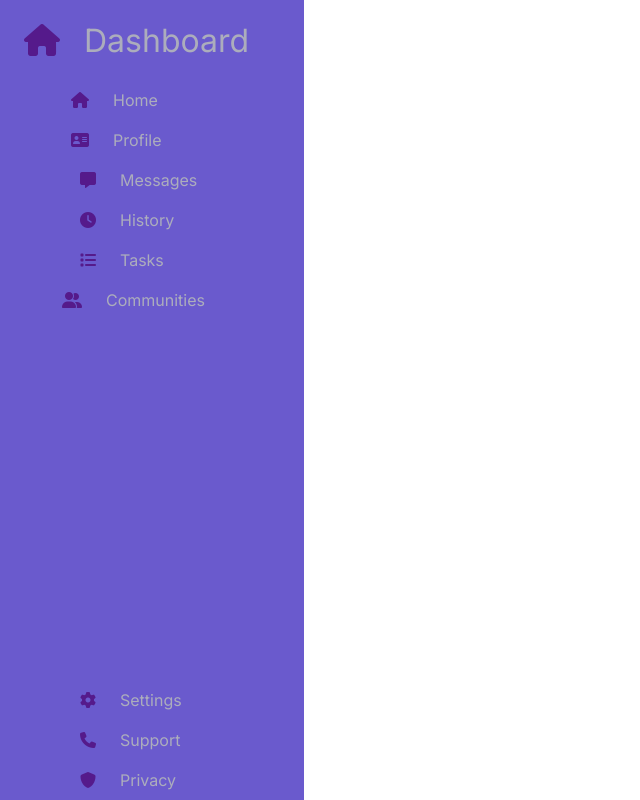
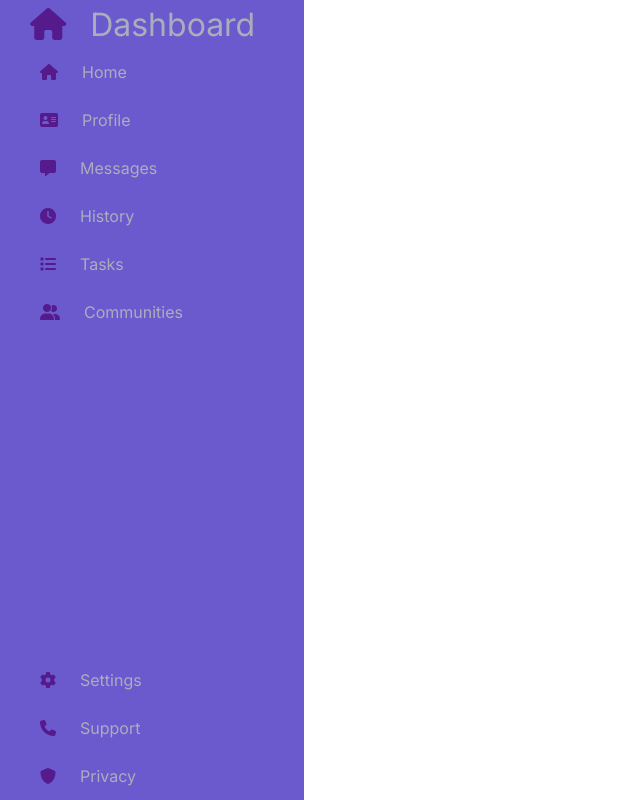
Before and after one commit to Krispie7/admin-dashboard, a plain HTML site: page index.html in a window 1280 px wide. Shown: the whole page, without its empty margins (0-640 px from the left). Drawn offline with Linux system fonts and the light colour scheme.

Commit message:
smoother transition navbar

```diff
--- a/styles.css
+++ b/styles.css
@@ -27,6 +27,8 @@ body{
 
 #navBarTitle{
     font-size: 2rem;
+    align-content: center;
+    justify-content: center;
 }
 .linkText{
     display:none;
@@ -36,11 +38,12 @@ body{
 .navBarNav{
     height: 100%;
     list-style-type: none;
-    display:grid;
-    grid-template-rows:repeat(20, 1fr);
+    display:flex;
+    flex-direction: column;
     padding:0;
-    justify-items: center;
+    align-items: center;
     margin:0;
+    width:3rem;
 }
 
 
@@ -53,9 +56,9 @@ body{
 .navBar:hover .linkText{
     display:inline;
 }
-.navBar:hover .navLink{
-    grid-auto-flow: column;
-    grid-template-columns: 1fr 8fr;
+.navBar:hover #navBarTitle{
+    justify-content: left;
+    transform: translate(-.615rem, 0%);
 }
 /*ON HOVERRR*/
 
@@ -65,8 +68,10 @@ body{
 }
 
 .navLink{
-    display:grid;
-    grid-template-columns: 1fr;
+    display:flex;
+    width:1rem;
+    height:1rem;
+    margin: 1rem;
     align-items: center;
 }
 
@@ -75,18 +80,6 @@ a{
 }
 
 
-#navBarTitle{
-    grid-row:1/3;
+#settings{
+    margin-top: auto;
 }
-
-#settings{
-    grid-row:18/19
-}
-
-#support{
-    grid-row:19/20
-}
-
-#privacy{
-    grid-row:20/21;
-}
```
